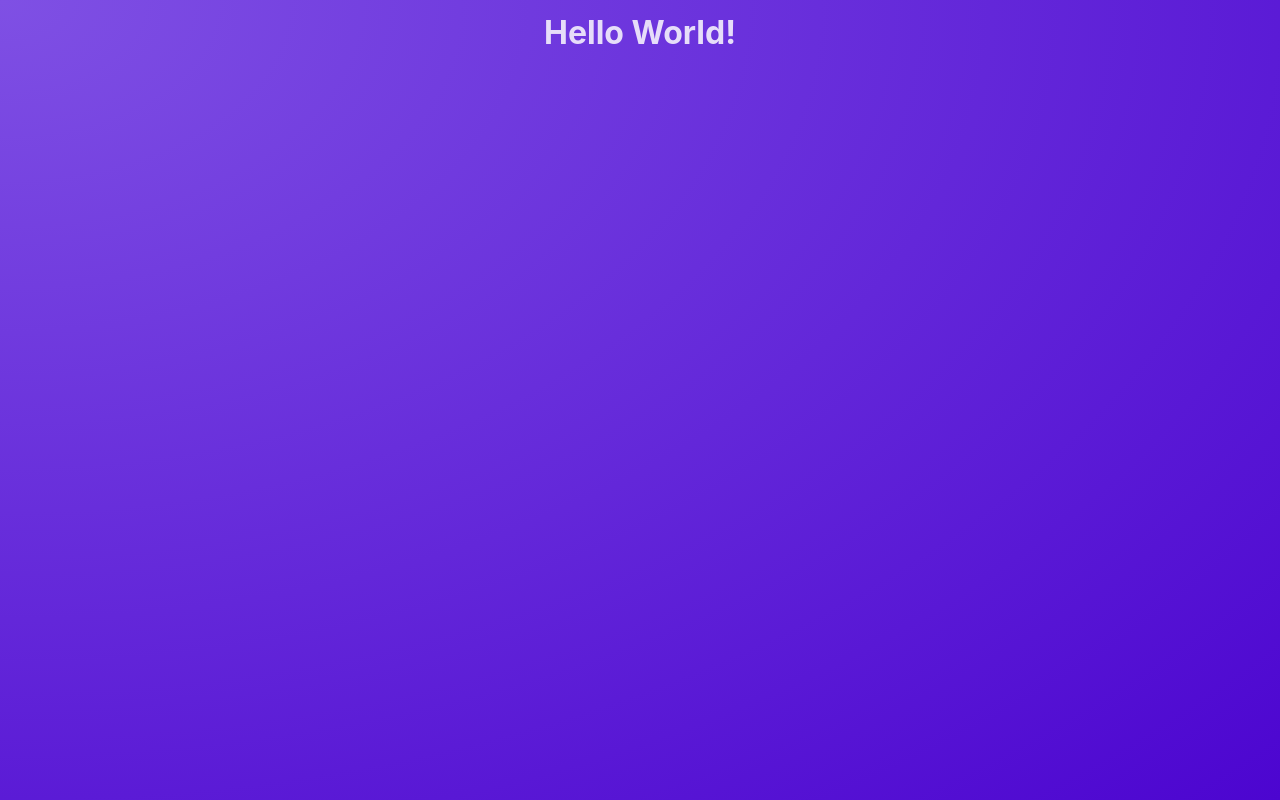
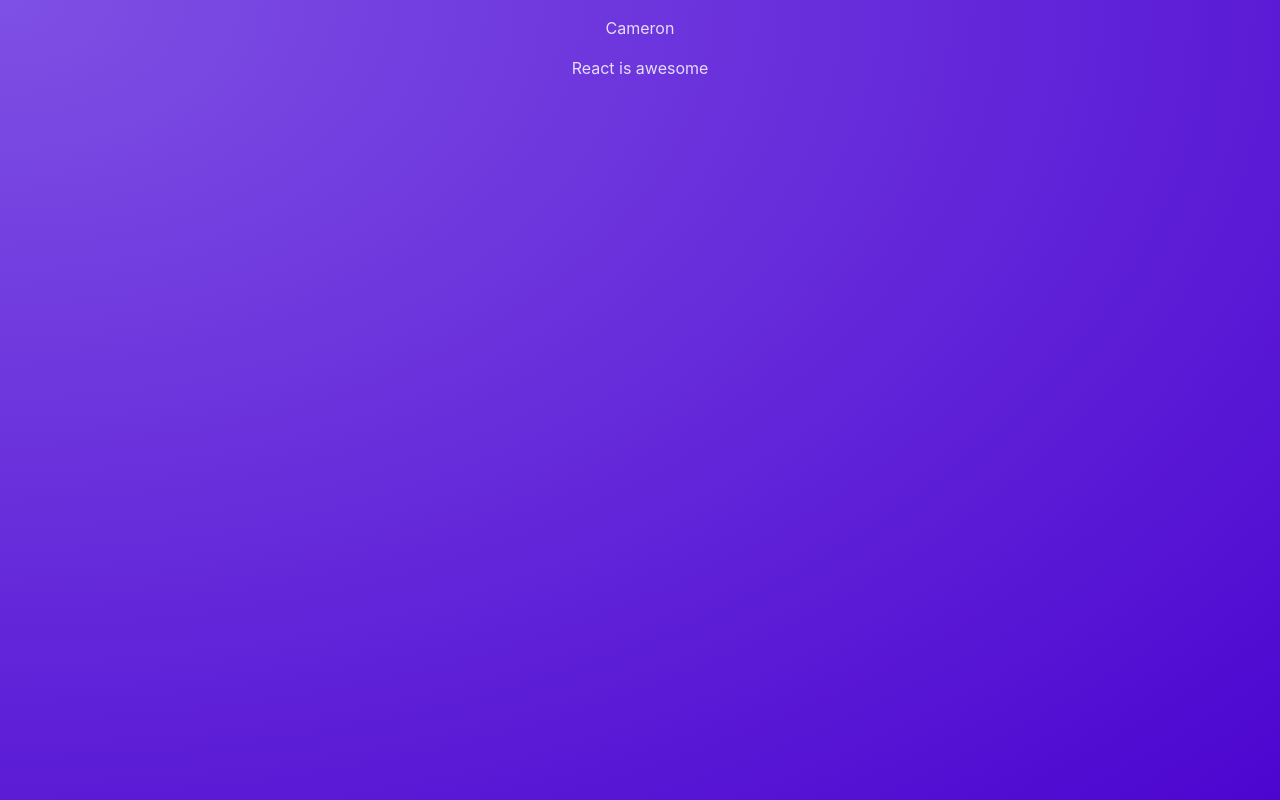
Before and after one commit to camroe/udemy-next.js-complete-course-part-2, a React (Vite) app in the folder 01-starting-project-react-only-vite-cleaned/: page / in a window 1280 px wide. Built offline with nearby package versions, Linux system fonts and the light colour scheme.

Commit message:
First very simple custom react component. - Post.jsx called from the App.jsx (mainline)

```diff
--- a/01-starting-project-react-only-vite-cleaned/src/App.jsx
+++ b/01-starting-project-react-only-vite-cleaned/src/App.jsx
@@ -1,5 +1,7 @@
+import Post from "./components/Post";
+
 function App() {
-  return <h1>Hello World!</h1>;
+  return <Post />;
 }
 
 export default App;
--- /dev/null
+++ b/01-starting-project-react-only-vite-cleaned/src/components/Post.jsx
@@ -0,0 +1,10 @@
+function Post() {
+  return (
+    <div>
+      <p>Cameron</p>
+      <p>React is awesome</p>
+    </div>
+  );
+}
+
+export default Post;
```
